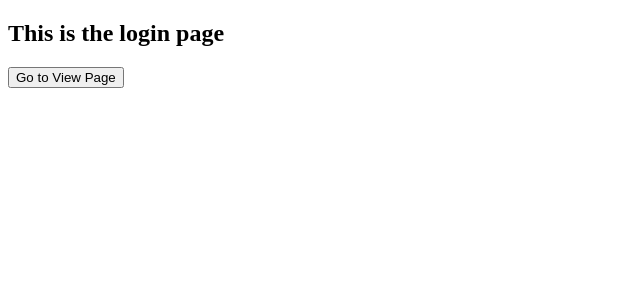
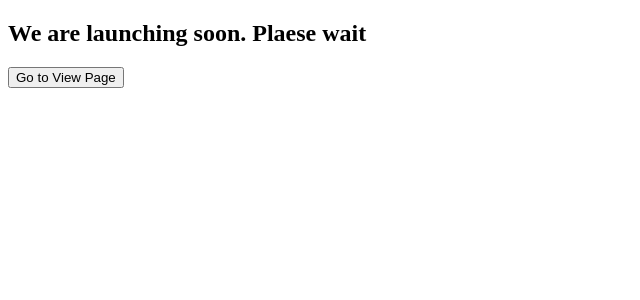
Before and after one commit to Likhith025/timetablegen, a React (Vite) app in the folder frontend/: page / in a window 1280 px wide. Shown: the top 300 px of the page, without its empty margins (0-640 px from the left). Built offline with nearby package versions, Linux system fonts and the light colour scheme.

Commit message:
Home Page Updated

```diff
--- a/frontend/package.json
+++ b/frontend/package.json
@@ -26,6 +26,6 @@
     "eslint-plugin-react-refresh": "^0.4.18",
     "gh-pages": "^6.3.0",
     "globals": "^15.14.0",
-    "vite": "^6.1.0"
+    "vite": "^6.2.0"
   }
 }
--- a/frontend/src/pages/Login/Login.jsx
+++ b/frontend/src/pages/Login/Login.jsx
@@ -4,7 +4,7 @@ import { Link } from 'react-router-dom';
 const Login = () => {
   return (
     <div>
-      <h2>This is the login page</h2>
+      <h2>We are launching soon. Plaese wait</h2>
       <Link to="/view">
         <button>Go to View Page</button>
       </Link>
```
Also changed, not shown: 1 other file (tests, documents, lock files or other folders).
